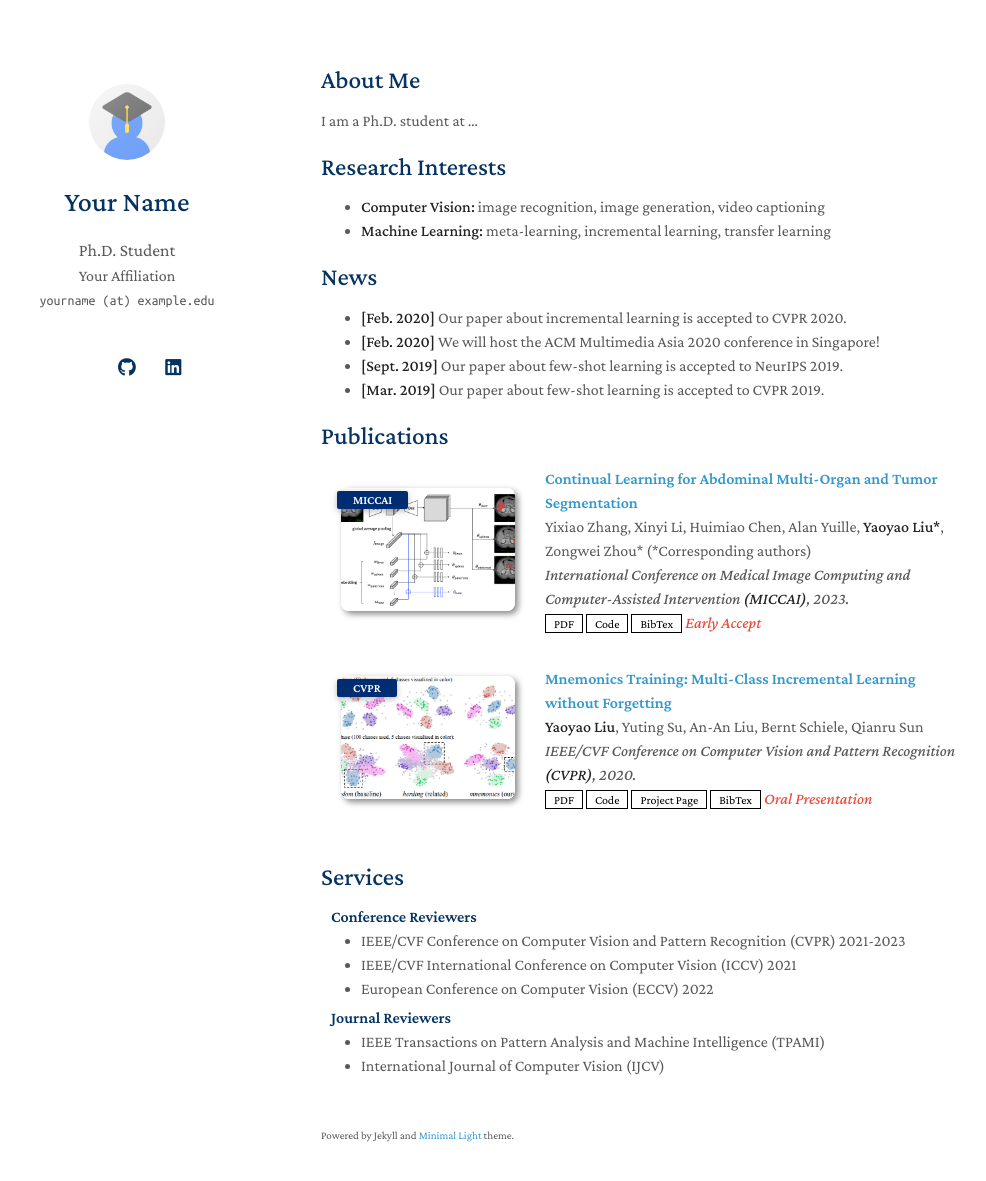
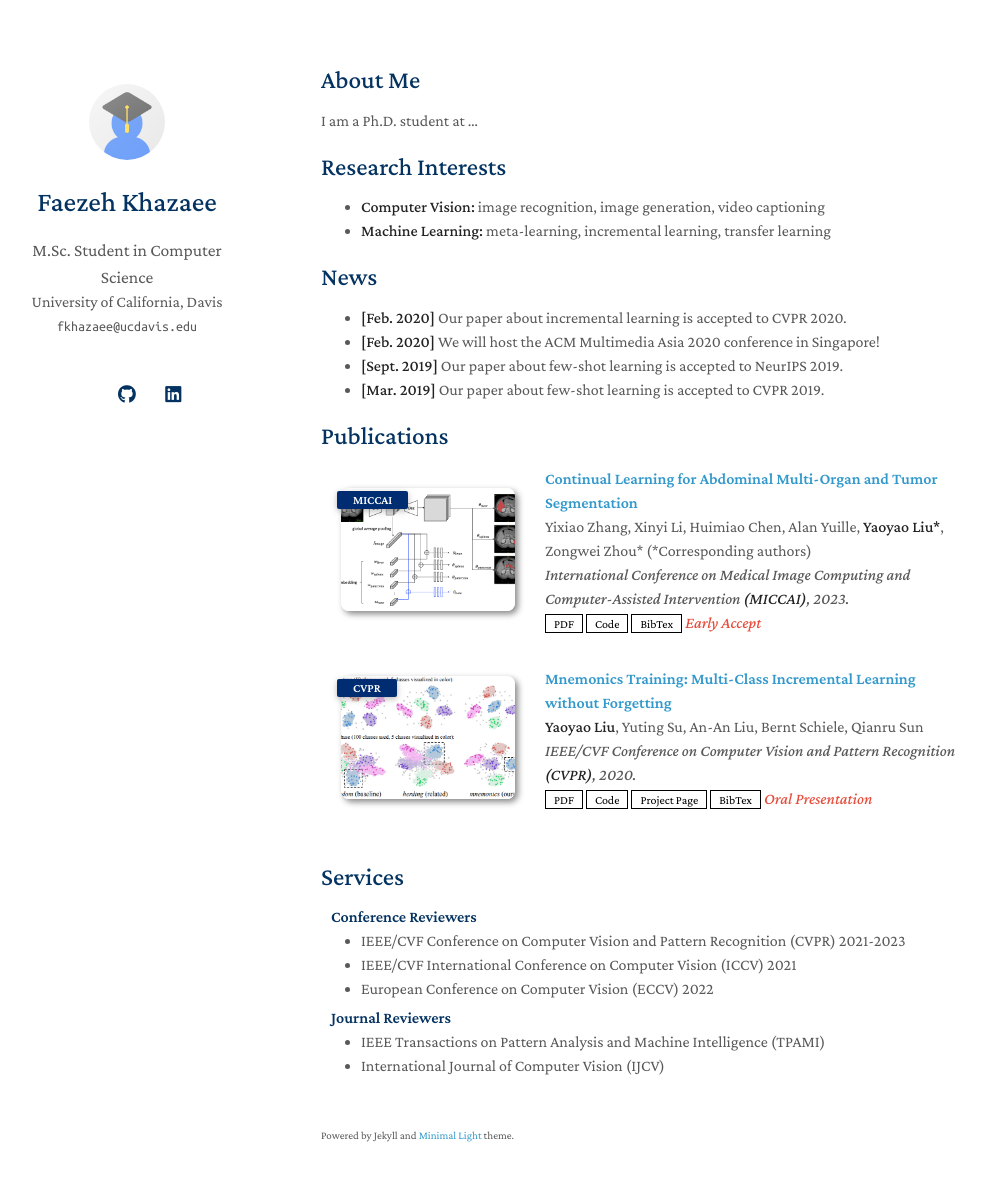
Before and after one commit to faezehkhazaee97/faezehkhazaee97.github.io, a Jekyll site: the page built from index.md, in a window 1280 px wide and 1216 px high. Shown: the top 1181 px of the window, without its empty margins (149-1135 px from the left). Built offline with Jekyll 4.4.1, drawn with Linux system fonts in a browser that asks for light colours; a style sheet for code colours, icons or effects is not loaded; our own code applies the rules of GitHub Pages for plain Markdown files; part of the change alters nothing that is shown.

Commit message:
Update _config.yml

```diff
--- a/_config.yml
+++ b/_config.yml
@@ -1,50 +1,66 @@
+# =========================
 # Basic Information
-title: Your Name
-position: Ph.D. Student
-affiliation: Your Affiliation
-email: yourname (at) example.edu
+# =========================
+title: Faezeh Khazaee
+position: M.Sc. Student in Computer Science
+affiliation: University of California, Davis
+email: fkhazaee@ucdavis.edu
 
+# =========================
 # Search Engine Optimization (SEO)
-# The following information is used to improve the website traffic from search engines, e.g., Google.
-keywords: minimal light
-description: The Minimal Light is a simple and elegant jekyll theme for academic personal homepage.
-canonical: https://minimal-light-theme.yliu.me/
+# =========================
+keywords: machine learning, data science, computational biology, single-cell RNA-seq, transformers, deep learning
+description: >
+  Machine learning researcher and data scientist with experience in deep learning,
+  generative AI, and computational biology, focusing on interpretable models and
+  large-scale biological data.
+canonical: https://faezehkhazaee97.github.io/
 
+# =========================
 # Links
-# If you don't need one of them, you may delete the corresponding line.
-google_scholar: https://scholar.google.com/
-cv_link: assets/files/curriculum_vitae.pdf
-github_link: https://github.com/
-linkedin: https://www.linkedin.com/
-twitter: https://twitter.com/
+# =========================
+google_scholar: https://scholar.google.com/  # replace later if you have a profile
+cv_link: assets/files/Faezeh_Khazaee_CV.pdf
+github_link: https://github.com/faezehkhazaee97
+linkedin: https://linkedin.com/in/faezeh-khazaee
+twitter: ""   # leave empty if you don’t use it
 
-# Images (e.g., your profile picture and your website's favicon)
-# "favicon" and "favicon_dark" are used for the light and dark modes, respectively.
+# =========================
+# Images
+# =========================
 avatar: ./assets/img/avatar.png
 favicon: ./assets/img/favicon.png
 favicon_dark: ./assets/img/favicon-dark.png
 
+# =========================
 # Footnote
-# You may use the option to disable the footnote, "Powered by Jekyll and Minimal Light theme."
+# =========================
 enable_footnote: true
 
+# =========================
 # Auto Dark Mode
-# You may use the option to disable the automatic dark theme
+# =========================
 auto_dark_mode: true
 
+# =========================
 # Font
-# You can use this option to choose between Serif or Sans Serif fonts.
-font: "Serif" # or "Sans Serif"
+# =========================
+font: "Serif"
 
-# Google Analytics ID
-# Please remove this if you don't use Google Analytics
-google_analytics: UA-111540567-4
+# =========================
+# Google Analytics
+# =========================
+# Remove or comment out if you don’t use GA
+# google_analytics: UA-XXXXXXXXX-X
 
-# Use this project as a remote theme for GitHub Pages
-# See the guide here: https://docs.github.com/en/pages/setting-up-a-github-pages-site-with-jekyll/adding-a-theme-to-your-github-pages-site-using-jekyll
+# =========================
+# Theme
+# =========================
 remote_theme: yaoyao-liu/minimal-light
 
-# The following files will be removed from the generated website.
+# =========================
+# Exclude files
+# =========================
 exclude:
   - Gemfile
   - Gemfile.lock
```
